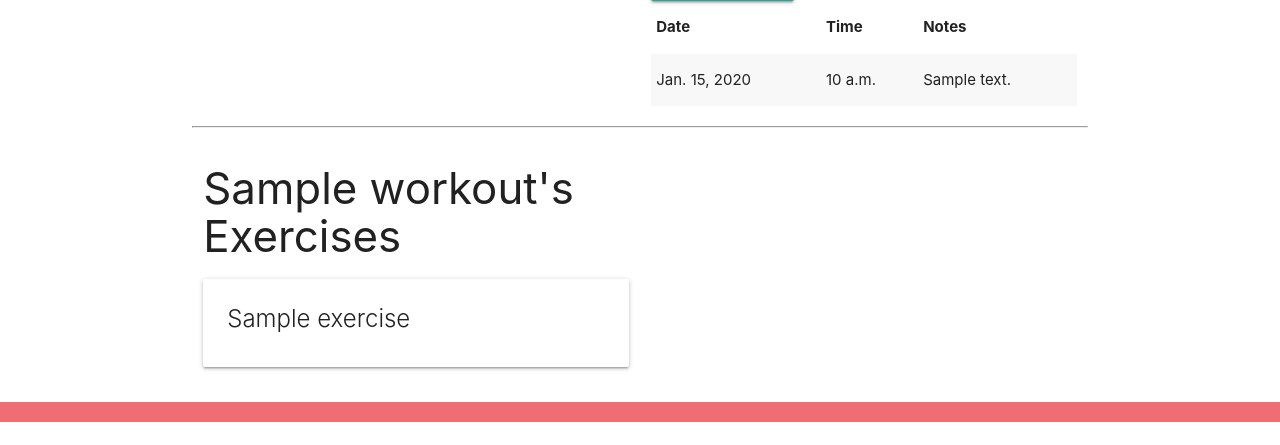
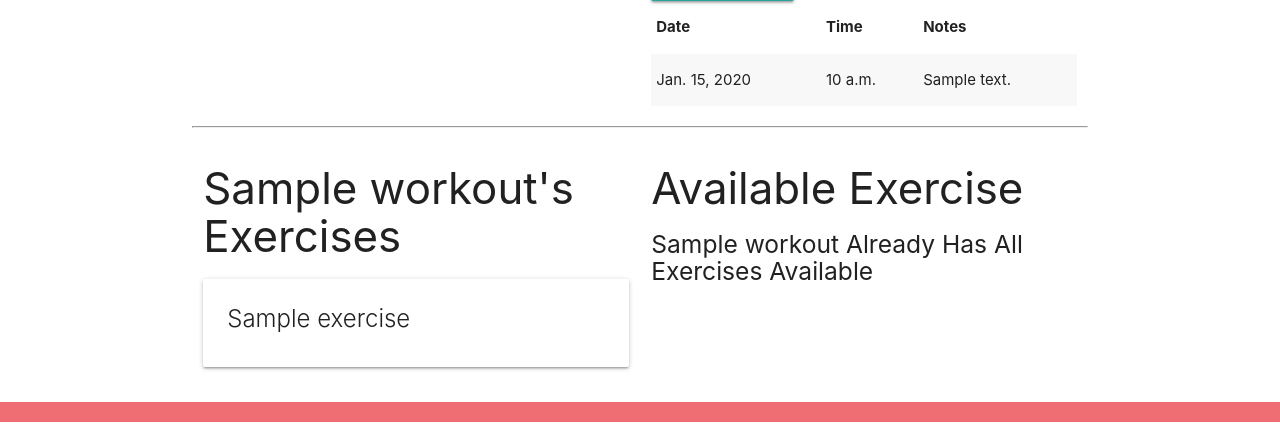
Before and after one commit to mellisporter/jrny-app, a Django app: page /workouts/1/ in a window 1280 px wide. Shown: the part 522-967 px from the top of the page. Run offline with Django 4.2, Linux system fonts and the light colour scheme; tables that the repository leaves empty hold one stand-in row (values such as "Sample post").

Commit message:
available exercises display

```diff
--- a/main_app/templates/workouts/detail.html
+++ b/main_app/templates/workouts/detail.html
@@ -61,8 +61,29 @@
       <h5>No Exercises. Add one to get active.</h5>
       {% endif %}
     </div>
-    <!-- Available exercises will come after this line -->
-  </div>
+<!-- Available exercises will come after this line -->
+<div class="col s6">
+  <h3>Available Exercise</h3>
+  {% if exercises.count %}
+    {% for exercise in exercises.all %}
+      <div class="card">
+        <div class="card-content">
+          <span class="card-title">
+            <p>{{ exercise.name }}</p>
+          </span>
+        </div>
+        <div class="card-action">
+          <form action="" method="post">
+            {% csrf_token %}
+            <button type="submit" class="btn">Add</button>
+          </form>
+        </div>
+      </div>
+    {% endfor %}
+  {% else %}
+    <h5>{{workout.name}} Already Has All Exercises Available</h5>
+  {% endif %}
+</div>
 
 <script>
 var dateEl = document.getElementById('id_date');
```
